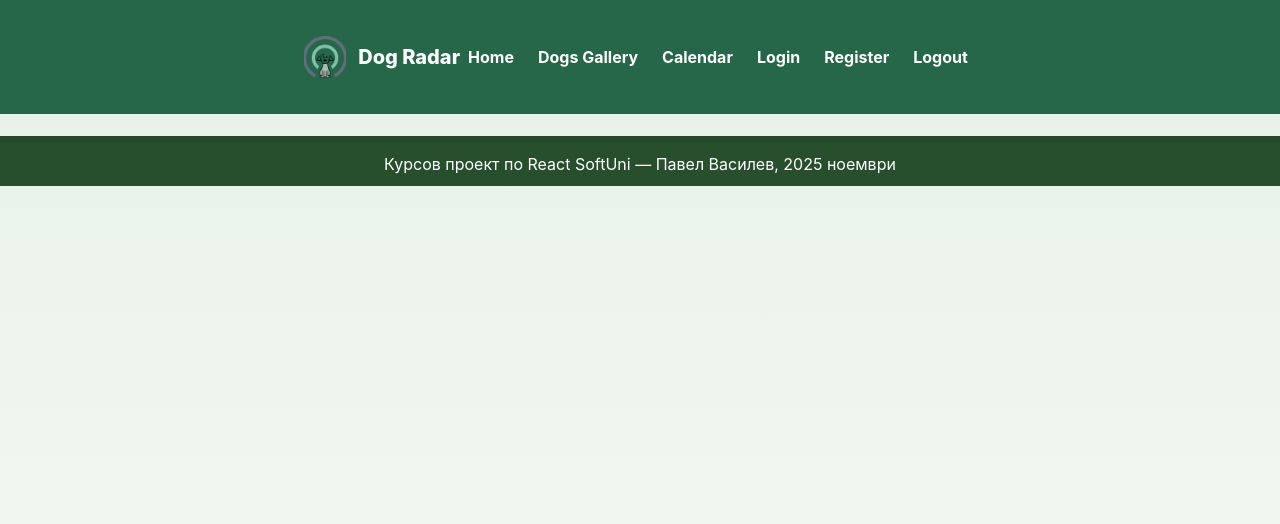
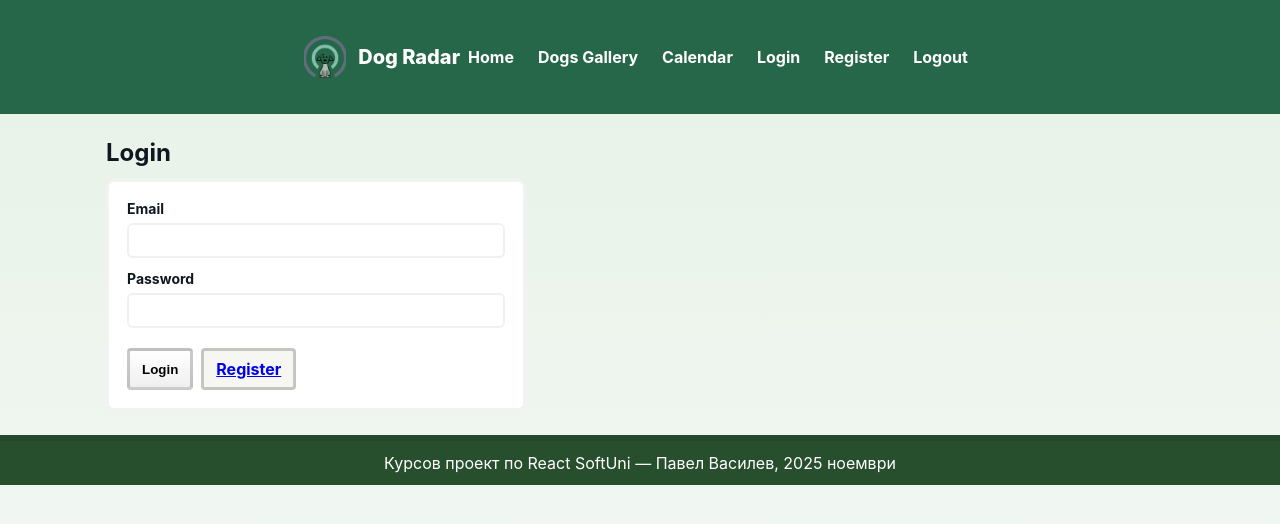
Before and after one commit to PavelAbadon/DogRadar, a React (Vite) app in the folder client/: page /login in a window 1280 px wide. Shown: the top 524 px of the page. Built offline with nearby package versions, Linux system fonts and the light colour scheme.

Commit message:
add Login, Register and Logout components

```diff
--- a/client/src/App.jsx
+++ b/client/src/App.jsx
@@ -5,6 +5,9 @@ import Header from "./components/header/Header";
 import Home from "./components/home/Home";
 import Gallery from './components/galery/Gallery';
 import Calendar from './components/calendar/Calendar'
+import Login from './components/login/Login';
+import Register from './components/register/Register';
+import Logout from './components/logout/Logout';
 
 function App() {
 
@@ -16,6 +19,9 @@ function App() {
                 <Route path='/' element={<Home/>}/>
                 <Route path='/dogs' element={<Gallery/>}/>
                 <Route path='/calendar' element={<Calendar/>}/>
+                <Route path='/login' element={<Login/>}/>
+                <Route path='/register' element={<Register/>}/>
+                <Route path='/logout' element={<Logout/>}/>
             </Routes>
 
             <Footer/>
--- a/client/src/components/header/Header.jsx
+++ b/client/src/components/header/Header.jsx
@@ -15,9 +15,9 @@ export default function Header() {
                         <Link to="/">Home</Link>
                         <Link to="/dogs">Dogs Gallery</Link>
                         <Link to="/calendar">Calendar</Link>
-                        <Link to="login.html">Login</Link>
-                        <Link to="register.html">Register</Link>
-                        <Link to="logout.html">Logout</Link>
+                        <Link to="/login">Login</Link>
+                        <Link to="/register">Register</Link>
+                        <Link to="/logout">Logout</Link>
                     </nav>
                 </div>
             </header>
--- /dev/null
+++ b/client/src/components/login/Login.jsx
@@ -0,0 +1,28 @@
+export default function Login() {
+    return (
+        <main className="container">
+            <h2 style={{ marginTop: 16 }}>Login</h2>
+            <div className="form" style={{ maxWidth: 420, marginTop: 12 }}>
+                <form action="#" method="post">
+                    <label htmlFor="email">Email</label>
+                    <input id="email" name="email" type="email" required="" />
+                    <label htmlFor="password">Password</label>
+                    <input id="password" name="password" type="password" required="" />
+                    <div className="actions">
+                        <button className="pixel-btn" type="submit">
+                            Login
+                        </button>
+                        <a
+                            className="pixel-btn"
+                            href="register.html"
+                            style={{ background: "#f6f6f2" }}
+                        >
+                            Register
+                        </a>
+                    </div>
+                </form>
+            </div>
+        </main>
+
+    )
+}
--- /dev/null
+++ b/client/src/components/logout/Logout.jsx
@@ -0,0 +1,13 @@
+export default function Logout() {
+    return (
+        <main className="container">
+            <div className="pixel-card" style={{ padding: 18, marginTop: 18 }}>
+                <p>Успешно излязохте от системата.</p>
+                <a className="pixel-btn" href="index.html">
+                    Върни се на началната
+                </a>
+            </div>
+        </main>
+
+    )
+}
--- /dev/null
+++ b/client/src/components/register/Register.jsx
@@ -0,0 +1,25 @@
+export default function Register() {
+    return (
+        <main className="container">
+            <h2 style={{ marginTop: 16 }}>Register</h2>
+            <div className="form" style={{ maxWidth: 520, marginTop: 12 }}>
+                <form action="#" method="post">
+                    <label htmlFor="username">Username</label>
+                    <input id="username" name="username" type="text" required="" />
+                    <label htmlFor="email">Email</label>
+                    <input id="email" name="email" type="email" required="" />
+                    <label htmlFor="password">Password</label>
+                    <input id="password" name="password" type="password" required="" />
+                    <label htmlFor="confirm">Confirm password</label>
+                    <input id="confirm" name="confirm" type="password" required="" />
+                    <div className="actions">
+                        <button className="pixel-btn" type="submit">
+                            Create account
+                        </button>
+                    </div>
+                </form>
+            </div>
+        </main>
+
+    );
+}
```
